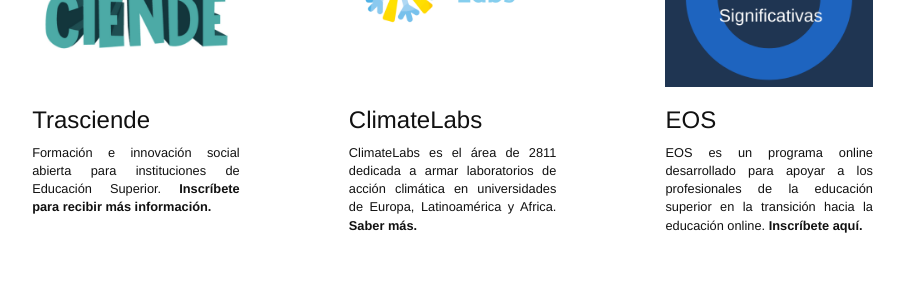
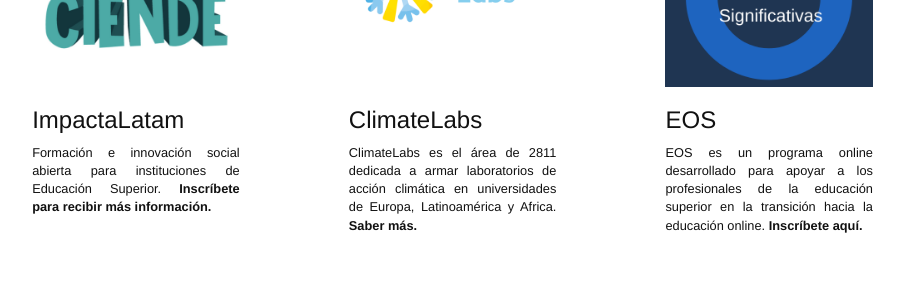
Before and after one commit to 2811Chile/2811Chile.github.io, a Jekyll site: the page built from trabajos.md, in a window 1280 px wide and 900 px high, scrolled down 438 px. Shown: the part 154-454 px from the top of the window, without its empty margins (227-1131 px from the left). Built offline with Jekyll 4.4.1, drawn with Linux system fonts in a browser that asks for light colours; nearby versions of some CDN libraries; some web fonts are replaced.

Commit message:
Updated Impactalatam

```diff
--- a/_proyectos/impactalatam.markdown
+++ b/_proyectos/impactalatam.markdown
@@ -1,8 +1,8 @@
 ---
-title: Trasciende
+title: ImpactaLatam
 date: 2015-05-07 00:47:00 Z
-nombre: Trasciende
-link: https://2811.cl/2020/05/08/trasciende/
+nombre: ImpactaLatam
+link: https://2811.cl/2020/05/08/impactalatam/
 imagen: "/uploads/Logos%20Labs%202811%20(10).png"
 ---
 
```
